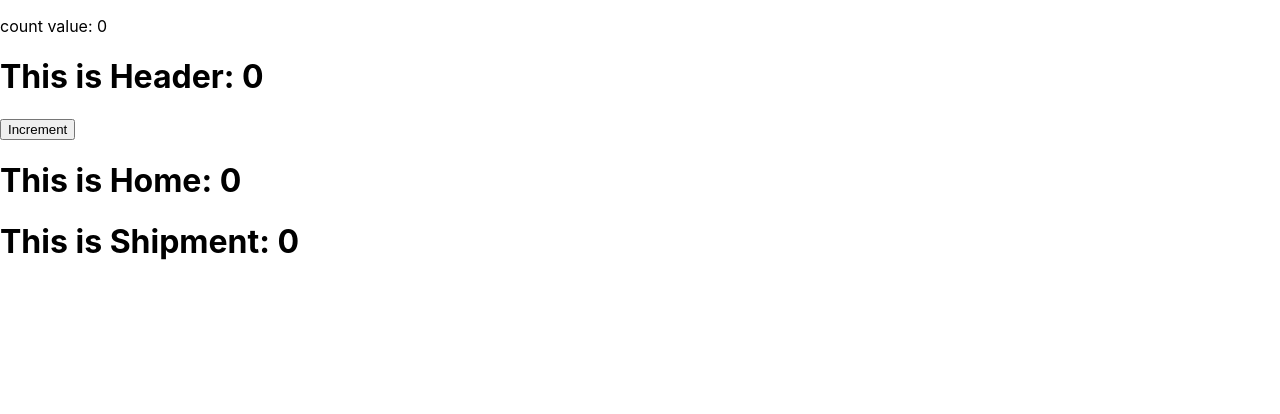
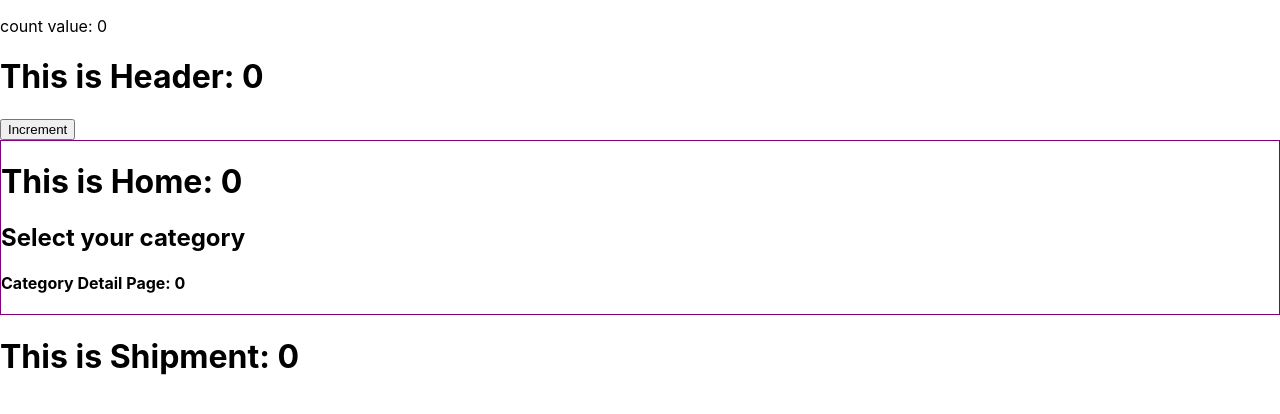
Before and after one commit to Rasujon3/state-in-details, a React (Create React App) app: page / in a window 1280 px wide. Shown: the top 414 px of the page. Built offline with nearby package versions, Linux system fonts and the light colour scheme.

Commit message:
Multi-layer data pass

```diff
--- /dev/null
+++ b/src/components/Categories/Categories.js
@@ -0,0 +1,14 @@
+import React from 'react';
+import CategoryDetail from '../CategoryDetail/CategoryDetail';
+
+const Categories = (props) => {
+    const {count} = props;
+    return (
+        <div>
+            <h2>Select your category </h2>
+            <CategoryDetail count={count}></CategoryDetail>
+        </div>
+    );
+};
+
+export default Categories;
--- /dev/null
+++ b/src/components/CategoryDetail/CategoryDetail.js
@@ -0,0 +1,12 @@
+import React from 'react';
+
+const CategoryDetail = (props) => {
+    const {count} = props;
+    return (
+        <div>
+            <h4>Category Detail Page: {count}</h4>
+        </div>
+    );
+};
+
+export default CategoryDetail;
--- a/src/components/Home/Home.js
+++ b/src/components/Home/Home.js
@@ -1,9 +1,11 @@
+import Categories from "../Categories/Categories";
 
 const Home = (props) => {
     const {count} = props;
     return (
-        <div>
+        <div style={{border:'1px solid purple'}}>
             <h1>This is Home: {count}</h1>
+            <Categories count={count}></Categories>
         </div>
     );
 };
```
